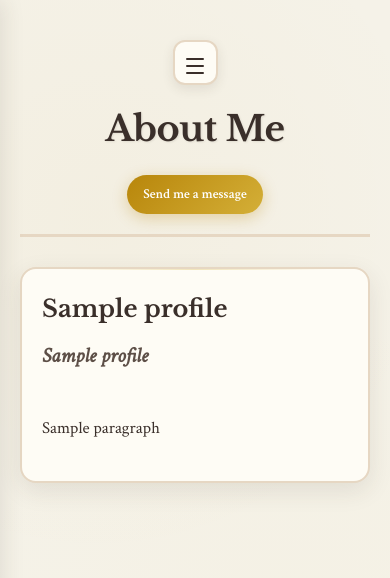
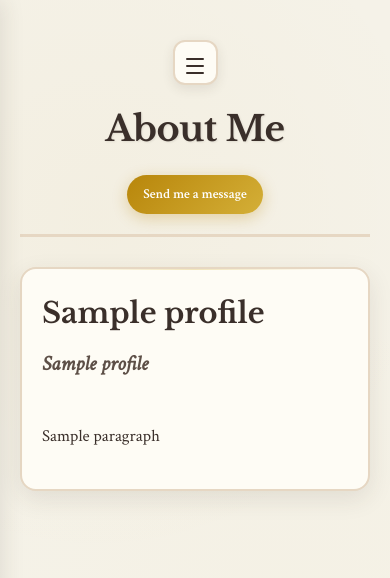
Before and after one commit to borja-rojo-ilvento/resume, a Python web app: template src/resume/templates/index.html in a window 390 px wide. Shown: the top 578 px of the page. Run offline with Jinja, Linux system fonts and the light colour scheme; the template is opened without the code that fills it: most values are stand-ins (such as "Sample title", 1, 10 or a date in 2020).

Commit message:
Change the size of my name for mobile

```diff
--- a/docs/static/style.css
+++ b/docs/static/style.css
@@ -437,7 +437,7 @@ p, .description {
 
 .profile-name {
     font-family: 'Libre Baskerville', serif;
-    font-size: 2rem;
+    font-size: 1.8rem;
     margin-bottom: 8px;
     color: var(--ink-dark);
     font-weight: 700;
@@ -713,9 +713,6 @@ footer {
         margin-left: 0;
     }
 
-    .profile-name {
-        font-size: 1.5rem;
-    }
     .resume-section-container {
         padding: 20px; /* Even more compact on mobile */
     }
--- a/src/resume/static/style.css
+++ b/src/resume/static/style.css
@@ -437,7 +437,7 @@ p, .description {
 
 .profile-name {
     font-family: 'Libre Baskerville', serif;
-    font-size: 2rem;
+    font-size: 1.8rem;
     margin-bottom: 8px;
     color: var(--ink-dark);
     font-weight: 700;
@@ -713,9 +713,6 @@ footer {
         margin-left: 0;
     }
 
-    .profile-name {
-        font-size: 1.5rem;
-    }
     .resume-section-container {
         padding: 20px; /* Even more compact on mobile */
     }
```
